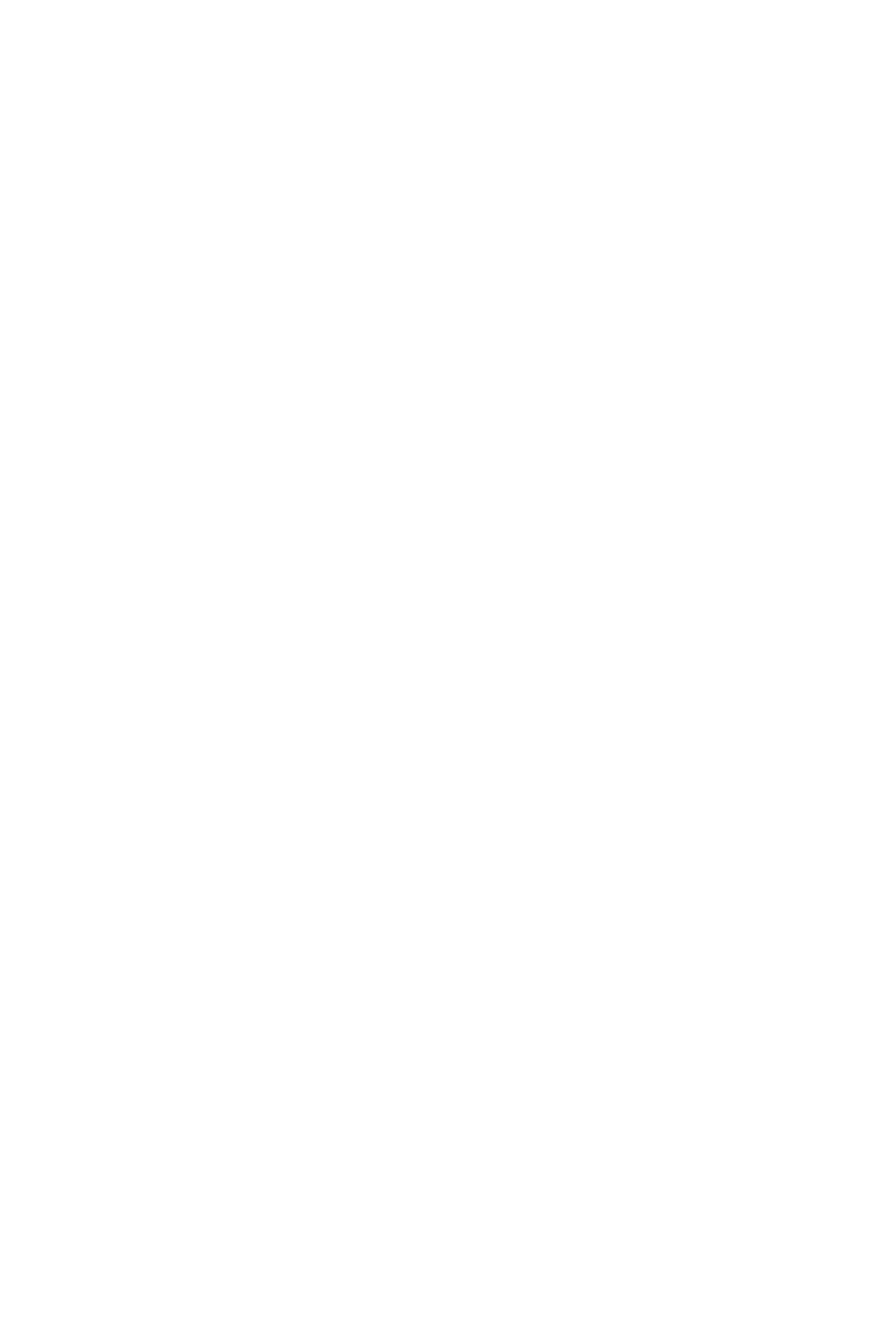
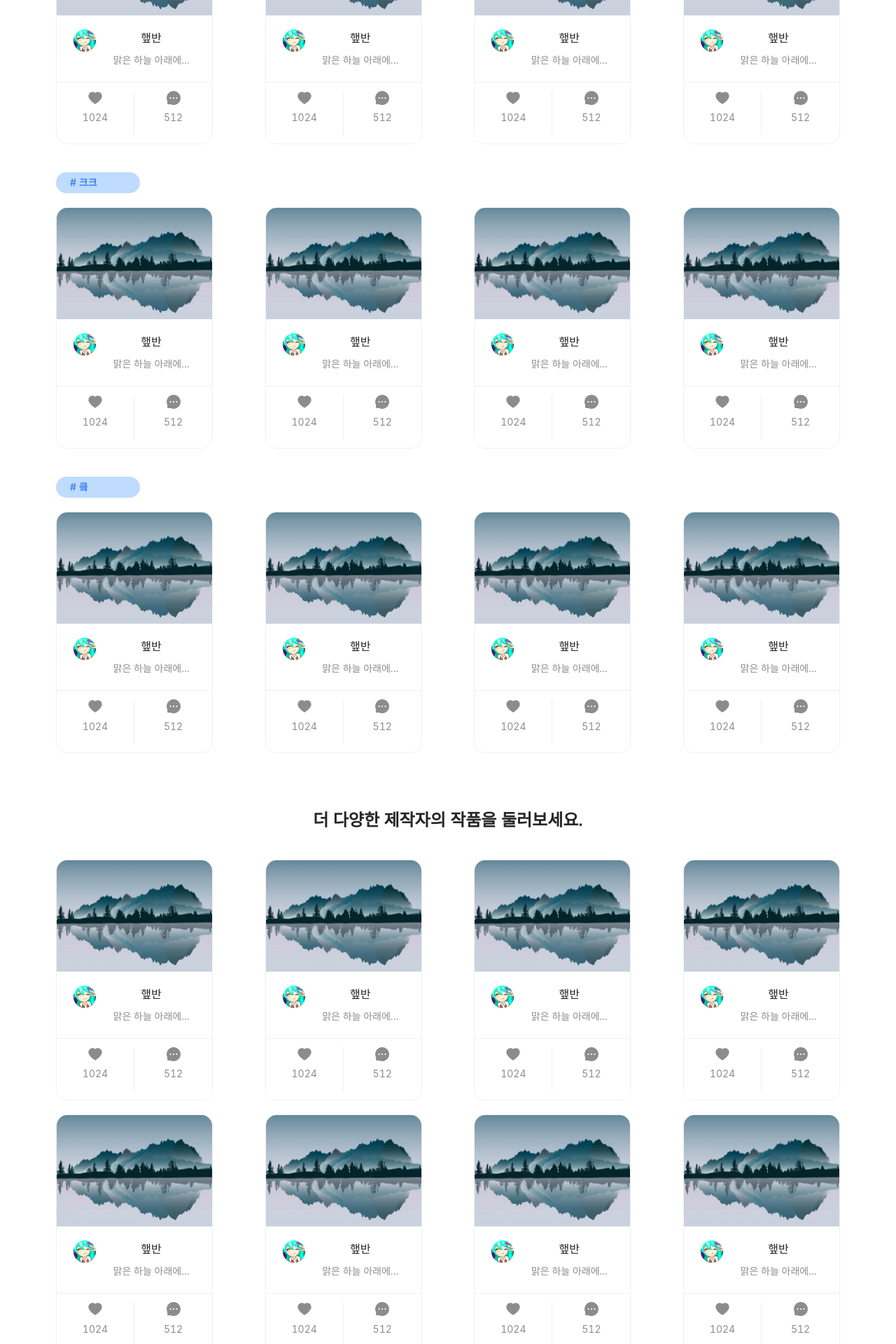
Before and after one commit to team-backspace/frontend, a React (Vite) app: page / in a window 1280 px wide. Shown: the part 1240-3160 px from the top of the page at 70% size. Before the commit the page ends 900 px from the top, so only its background shows below. Built offline with nearby package versions, Linux system fonts and the light colour scheme.

Commit message:
feat(pages.main): add feed section

```diff
--- a/src/components/Card.jsx
+++ b/src/components/Card.jsx
@@ -4,8 +4,8 @@ import { HeartFilled, MessageFilled } from "@ant-design/icons";
 
 
 class Card extends Component {
-    constructor ({ img, avatar, title, desc }) {
-        super ({ img, avatar, title, desc });
+    constructor ({ img, avatar, title, desc, className = "" }) {
+        super ({ img, avatar, title, desc, className });
         this.state = {
             img: img,
             avatar: avatar,
@@ -18,7 +18,7 @@ class Card extends Component {
         return (
             <ACard
                 hoverable
-                className = "w-56 !rounded-2xl overflow-hidden"
+                className = {`w-56 !rounded-2xl overflow-hidden ${this.props.className}`}
                 cover = {<img className = "h-40 !rounded-t-2xl" alt="example" src={this.state.img}  />}
                 actions = {[
                     <div className = "">
--- a/src/pages/Main.jsx
+++ b/src/pages/Main.jsx
@@ -57,6 +57,89 @@ class Main extends Component {
                         </svg>
                     </div>
                 </div>
+                <div className = "mt-60 xl:mt-20 text-center">
+                    <div className = "">
+                        <h1 className = "text-2xl 2xl:text-3xl font-semibold">시녕님을 위해 준비했어요.</h1>
+                        <div className = "px-20 mt-10">
+                            <div className = "bg-blue-200 rounded-2xl w-30 text-blue-500 font-semibold text-left px-5 py-1">
+                                # 키키
+                            </div>
+                            <div className = "mt-5 flex <xl:flex-wrap">
+                                <Card className = "" title = "햎반" desc = "맑은 하늘 아래에..." avatar = "src/dummydata/images/patrick.png" img = "src/dummydata/images/CardImage.png" />
+                                <div className = "flex-grow" />
+                                <Card className = "<sm:(!mt-5)" title = "햎반" desc = "맑은 하늘 아래에..." avatar = "src/dummydata/images/patrick.png" img = "src/dummydata/images/CardImage.png" />
+                                <div className = "flex-grow <sm:hidden" />
+                                <Card className = "<sm:hidden" title = "햎반" desc = "맑은 하늘 아래에..." avatar = "src/dummydata/images/patrick.png" img = "src/dummydata/images/CardImage.png" />
+                                <div className = "flex-grow <xl:hidden" />
+                                <Card className = "<xl:hidden" title = "햎반" desc = "맑은 하늘 아래에..." avatar = "src/dummydata/images/patrick.png" img = "src/dummydata/images/CardImage.png" />
+                                <div className = "flex-grow <2xl:hidden" />
+                                <Card className = "<2xl:hidden" title = "햎반" desc = "맑은 하늘 아래에..." avatar = "src/dummydata/images/patrick.png" img = "src/dummydata/images/CardImage.png" />
+                            </div>
+                        </div>
+                        <div className = "px-20 mt-10">
+                            <div className = "bg-blue-200 rounded-2xl w-30 text-blue-500 font-semibold text-left px-5 py-1">
+                                # 크크
+                            </div>
+                            <div className = "mt-5 flex <xl:flex-wrap">
+                                <Card className = "" title = "햎반" desc = "맑은 하늘 아래에..." avatar = "src/dummydata/images/patrick.png" img = "src/dummydata/images/CardImage.png" />
+                                <div className = "flex-grow" />
+                                <Card className = "<sm:(!mt-5)" title = "햎반" desc = "맑은 하늘 아래에..." avatar = "src/dummydata/images/patrick.png" img = "src/dummydata/images/CardImage.png" />
+                                <div className = "flex-grow <sm:hidden" />
+                                <Card className = "<sm:hidden" title = "햎반" desc = "맑은 하늘 아래에..." avatar = "src/dummydata/images/patrick.png" img = "src/dummydata/images/CardImage.png" />
+                                <div className = "flex-grow <xl:hidden" />
+                                <Card className = "<xl:hidden" title = "햎반" desc = "맑은 하늘 아래에..." avatar = "src/dummydata/images/patrick.png" img = "src/dummydata/images/CardImage.png" />
+                                <div className = "flex-grow <2xl:hidden" />
+                                <Card className = "<2xl:hidden" title = "햎반" desc = "맑은 하늘 아래에..." avatar = "src/dummydata/images/patrick.png" img = "src/dummydata/images/CardImage.png" />
+                            </div>
+                        </div>
+
+                        <div className = "px-20 mt-10">
+                            <div className = "bg-blue-200 rounded-2xl w-30 text-blue-500 font-semibold text-left px-5 py-1">
+                                # 킄
+                            </div>
+                            <div className = "mt-5 flex <xl:flex-wrap">
+                                <Card className = "" title = "햎반" desc = "맑은 하늘 아래에..." avatar = "src/dummydata/images/patrick.png" img = "src/dummydata/images/CardImage.png" />
+                                <div className = "flex-grow" />
+                                <Card className = "<sm:(!mt-5)" title = "햎반" desc = "맑은 하늘 아래에..." avatar = "src/dummydata/images/patrick.png" img = "src/dummydata/images/CardImage.png" />
+                                <div className = "flex-grow <sm:hidden" />
+                                <Card className = "<sm:hidden" title = "햎반" desc = "맑은 하늘 아래에..." avatar = "src/dummydata/images/patrick.png" img = "src/dummydata/images/CardImage.png" />
+                                <div className = "flex-grow <xl:hidden" />
+                                <Card className = "<xl:hidden" title = "햎반" desc = "맑은 하늘 아래에..." avatar = "src/dummydata/images/patrick.png" img = "src/dummydata/images/CardImage.png" />
+                                <div className = "flex-grow <2xl:hidden" />
+                                <Card className = "<2xl:hidden" title = "햎반" desc = "맑은 하늘 아래에..." avatar = "src/dummydata/images/patrick.png" img = "src/dummydata/images/CardImage.png" />
+                            </div>
+                        </div>
+                    </div>
+                </div>
+                <div className = "mt-60 xl:mt-20 text-center">
+                    <div className = "<md:hidden">
+                        <h1 className = "text-2xl 2xl:text-3xl font-semibold">더 다양한 제작자의 작품을 둘러보세요.</h1>
+                        <div className = "mt-10 px-20 ">
+                            <div className = "flex">
+                                <Card className = "" title = "햎반" desc = "맑은 하늘 아래에..." avatar = "src/dummydata/images/patrick.png" img = "src/dummydata/images/CardImage.png" />
+                                <div className = "flex-grow" />
+                                <Card className = "" title = "햎반" desc = "맑은 하늘 아래에..." avatar = "src/dummydata/images/patrick.png" img = "src/dummydata/images/CardImage.png" />
+                                <div className = "<lg:hidden flex-grow" />
+                                <Card className = "<lg:hidden" title = "햎반" desc = "맑은 하늘 아래에..." avatar = "src/dummydata/images/patrick.png" img = "src/dummydata/images/CardImage.png" />
+                                <div className = "<xl:hidden flex-grow" />
+                                <Card className = "<xl:hidden" title = "햎반" desc = "맑은 하늘 아래에..." avatar = "src/dummydata/images/patrick.png" img = "src/dummydata/images/CardImage.png" />
+                                <div className = "<2xl:hidden flex-grow" />
+                                <Card className = "<2xl:hidden" title = "햎반" desc = "맑은 하늘 아래에..." avatar = "src/dummydata/images/patrick.png" img = "src/dummydata/images/CardImage.png" />
+                            </div>
+                            <div className = "flex mt-5">
+                                <Card className = "" title = "햎반" desc = "맑은 하늘 아래에..." avatar = "src/dummydata/images/patrick.png" img = "src/dummydata/images/CardImage.png" />
+                                <div className = "flex-grow" />
+                                <Card className = "" title = "햎반" desc = "맑은 하늘 아래에..." avatar = "src/dummydata/images/patrick.png" img = "src/dummydata/images/CardImage.png" />
+                                <div className = "<lg:hidden flex-grow" />
+                                <Card className = "<lg:hidden" title = "햎반" desc = "맑은 하늘 아래에..." avatar = "src/dummydata/images/patrick.png" img = "src/dummydata/images/CardImage.png" />
+                                <div className = "<xl:hidden flex-grow" />
+                                <Card className = "<xl:hidden" title = "햎반" desc = "맑은 하늘 아래에..." avatar = "src/dummydata/images/patrick.png" img = "src/dummydata/images/CardImage.png" />
+                                <div className = "<2xl:hidden flex-grow" />
+                                <Card className = "<2xl:hidden" title = "햎반" desc = "맑은 하늘 아래에..." avatar = "src/dummydata/images/patrick.png" img = "src/dummydata/images/CardImage.png" />
+                            </div>
+                        </div>
+                    </div>
+                </div>
             </>
         )
     }
```
